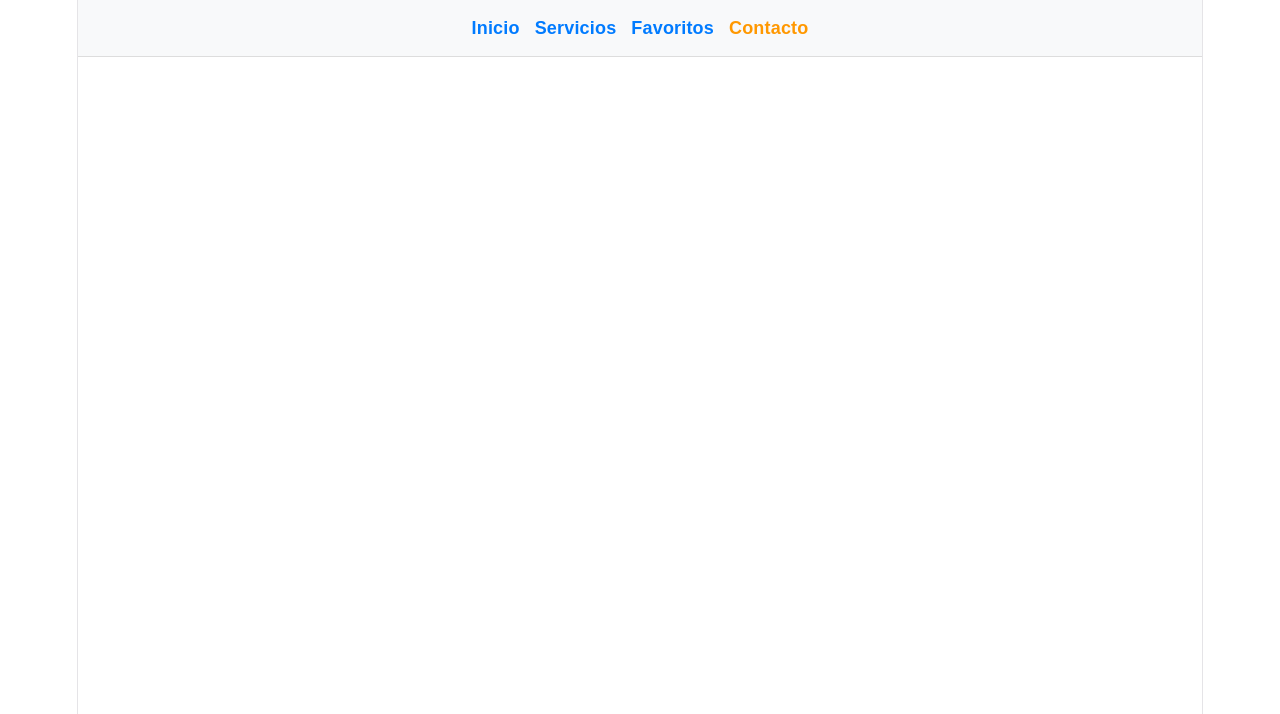
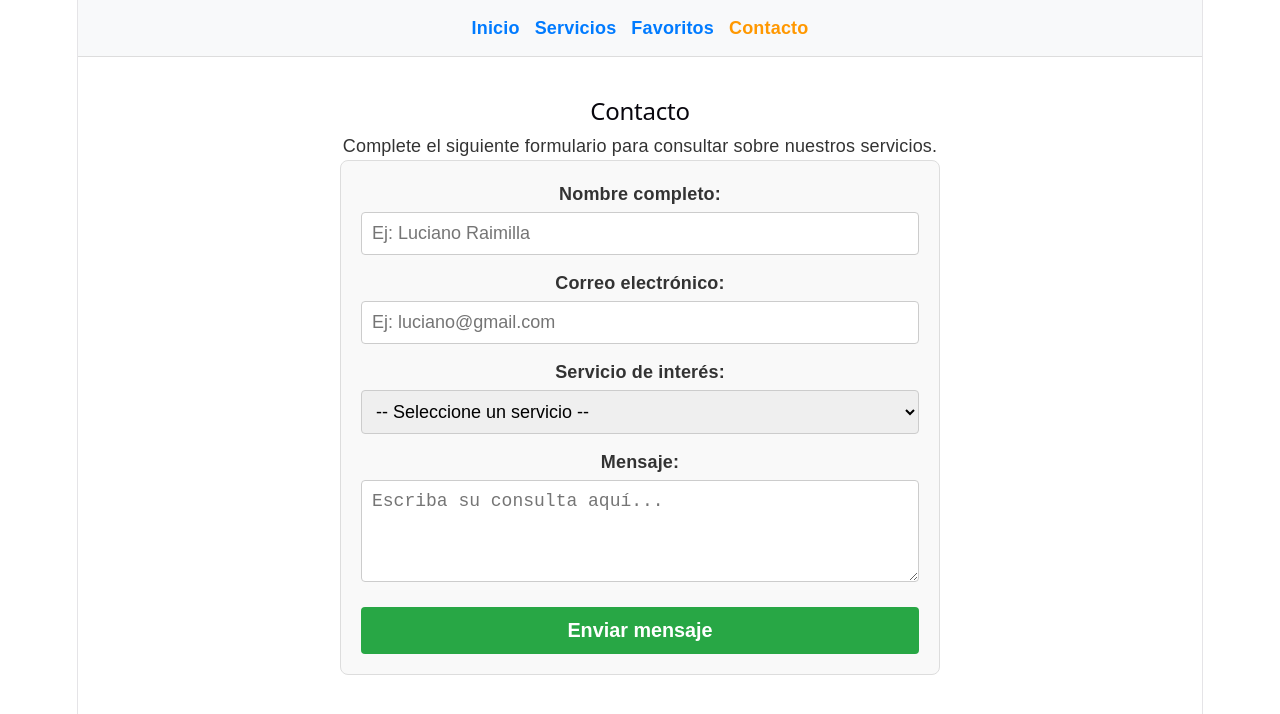
Before and after one commit to kmiloskyy/Evaluacion-2-ING-WEB, a Vue app: page /contacto in a window 1280 px wide. Shown: the top 714 px of the page. Built offline with nearby package versions, Linux system fonts and the light colour scheme.

Commit message:
Evaluacion 2 - Formulario y validaciones

```diff
--- a/src/views/Contacto.vue
+++ b/src/views/Contacto.vue
@@ -1 +1,165 @@
-<template></template>
+<template>
+  <div class="contacto-container">
+    <h2>Contacto</h2>
+    <p>Complete el siguiente formulario para consultar sobre nuestros servicios.</p>
+
+    <div v-if="mensajeExito" class="alerta exito">
+     ¡Mensaje enviado con éxito! Nos pondremos en contacto con usted a la brevedad.
+    </div>
+
+    <form v-else @submit.prevent="validarFormulario" class="formulario">
+
+      <div v-if="mensajeError" class="alerta error">
+         {{ mensajeError }}
+      </div>
+
+      <div class="campo">
+        <label for="nombre">Nombre completo:</label>
+        <input
+          type="text"
+          id="nombre"
+          v-model="formulario.nombre"
+          placeholder="Ej: Luciano Raimilla"
+        />
+      </div>
+
+      <div class="campo">
+        <label for="correo">Correo electrónico:</label>
+        <input
+          type="email"
+          id="correo"
+          v-model="formulario.correo"
+          placeholder="Ej: luciano@gmail.com"
+        />
+      </div>
+
+      <div class="campo">
+        <label for="servicio">Servicio de interés:</label>
+        <select id="servicio" v-model="formulario.servicio">
+          <option value="">-- Seleccione un servicio --</option>
+          <option value="Reparaciones">Reparaciones y Mantención</option>
+          <option value="Profesional">Asesoría Profesional</option>
+          <option value="Tecnologia">Servicios Tecnológicos</option>
+          <option value="Educacion">Servicios de Educación</option>
+          <option value="Otro">Otro servicio</option>
+        </select>
+      </div>
+
+      <div class="campo">
+        <label for="mensaje">Mensaje:</label>
+        <textarea
+          id="mensaje"
+          v-model="formulario.mensaje"
+          rows="4"
+          placeholder="Escriba su consulta aquí..."
+        ></textarea>
+      </div>
+
+      <button type="submit" class="btn-enviar">Enviar mensaje</button>
+    </form>
+  </div>
+</template>
+
+<script setup>
+import { ref } from 'vue';
+
+const formulario = ref({
+  nombre: '',
+  correo: '',
+  servicio: '',
+  mensaje: ''
+});
+
+const mensajeError = ref('');
+const mensajeExito = ref(false);
+
+const validarFormulario = () => {
+
+  mensajeError.value = '';
+
+  if (!formulario.value.nombre || !formulario.value.correo || !formulario.value.servicio || !formulario.value.mensaje) {
+    mensajeError.value = 'Por favor, complete todos los campos obligatorios antes de enviar.';
+    return;
+  }
+
+  const correoRegex = /^[^\s@]+@[^\s@]+\.[^\s@]+$/;
+  if (!correoRegex.test(formulario.value.correo)) {
+    mensajeError.value = 'Por favor, ingrese un correo electrónico válido.';
+    return;
+  }
+
+  mensajeExito.value = true;
+};
+</script>
+
+<style scoped>
+.contacto-container {
+  max-width: 600px;
+  margin: 0 auto;
+  padding: 20px;
+}
+
+.formulario {
+  display: flex;
+  flex-direction: column;
+  gap: 15px;
+  background-color: #f9f9f9;
+  padding: 20px;
+  border-radius: 8px;
+  border: 1px solid #ddd;
+}
+
+.campo {
+  display: flex;
+  flex-direction: column;
+  gap: 5px;
+}
+
+label {
+  font-weight: bold;
+  color: #333;
+}
+
+input, select, textarea {
+  padding: 10px;
+  border: 1px solid #ccc;
+  border-radius: 4px;
+  font-size: 1rem;
+}
+
+.btn-enviar {
+  background-color: #28a745;
+  color: white;
+  padding: 12px;
+  border: none;
+  border-radius: 4px;
+  font-size: 1.1rem;
+  font-weight: bold;
+  cursor: pointer;
+  margin-top: 10px;
+}
+
+.btn-enviar:hover {
+  background-color: #218838;
+}
+
+.alerta {
+  padding: 15px;
+  border-radius: 4px;
+  font-weight: bold;
+  margin-bottom: 15px;
+}
+
+.error {
+  background-color: #f8d7da;
+  color: #721c24;
+  border: 1px solid #f5c6cb;
+}
+
+.exito {
+  background-color: #d4edda;
+  color: #155724;
+  border: 1px solid #c3e6cb;
+  text-align: center;
+}
+</style>
```
